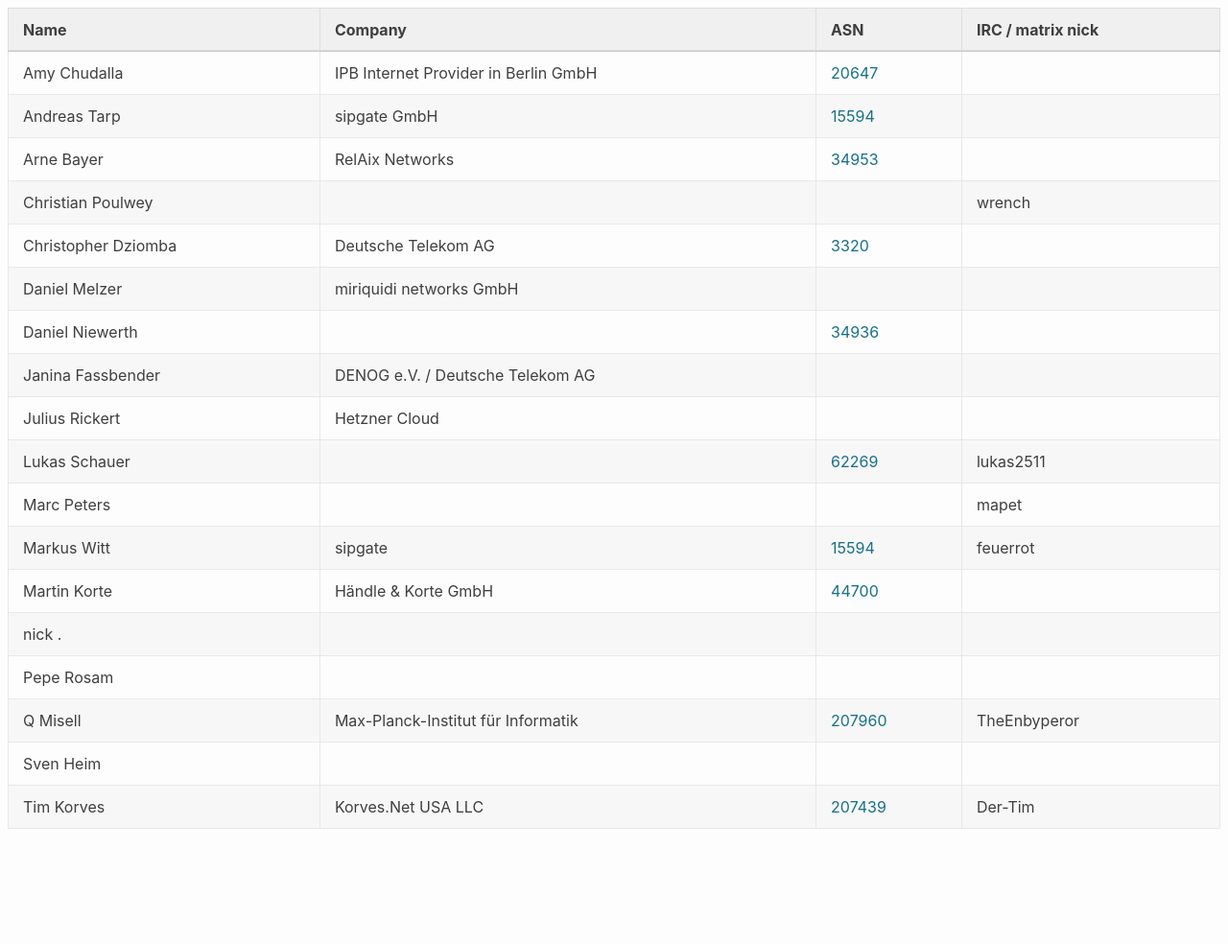
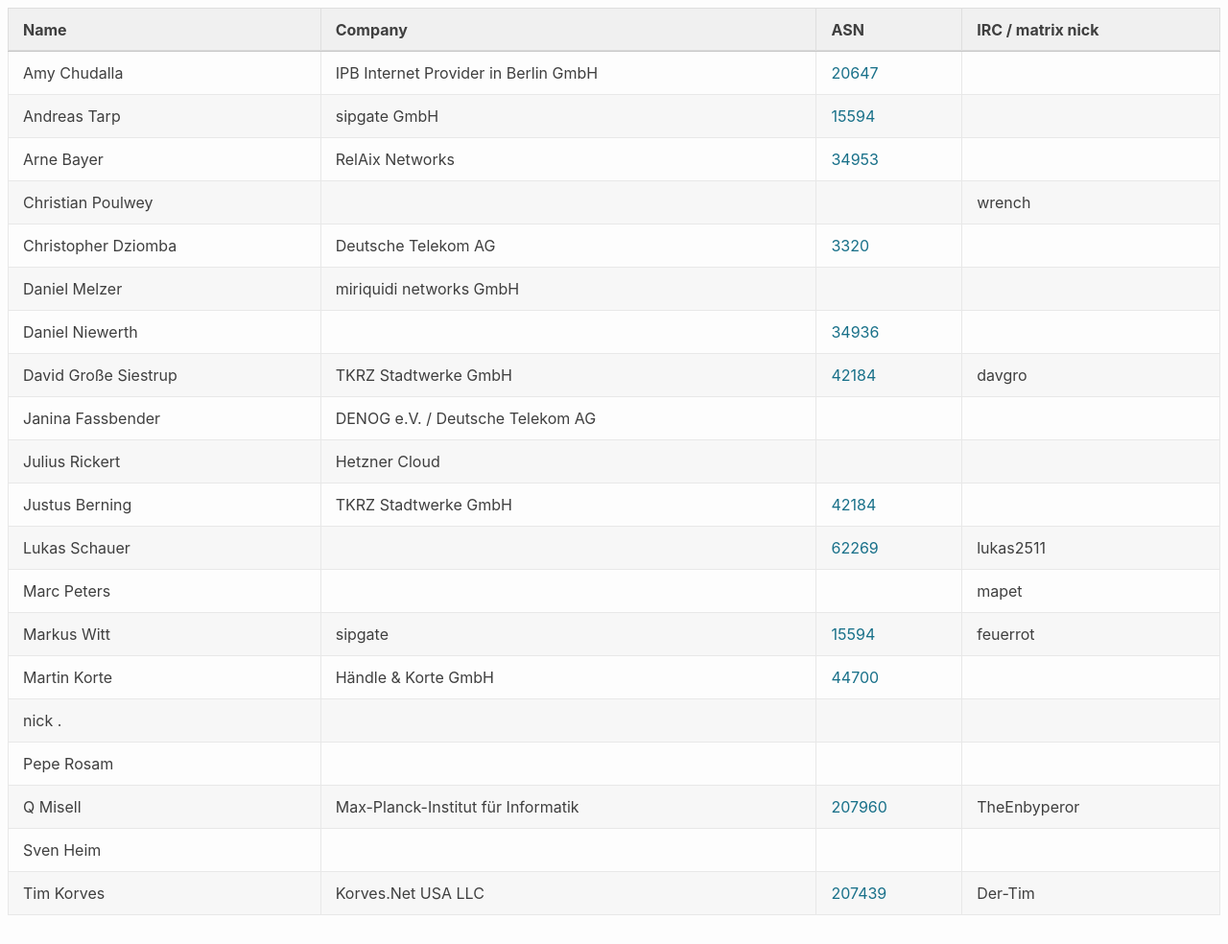
Before and after one commit to denog/pretix-attendeelist, a Jekyll site: the page built from denogmeetup25-05/index.markdown, in a window 1280 px wide and 984 px high. Shown: the whole window at 96% size. Built offline with Jekyll 4.4.1, drawn with Linux system fonts in a browser that asks for light colours.

Commit message:
Latest data: Mon May 12 13:37:29 UTC 2025

```diff
--- a/_data/attendees_denogmeetup25-05.json
+++ b/_data/attendees_denogmeetup25-05.json
@@ -42,6 +42,12 @@
     "asn": "34936"
   },
   {
+    "name": "David Große Siestrup",
+    "company": "TKRZ Stadtwerke GmbH",
+    "irc": "davgro",
+    "asn": "42184"
+  },
+  {
     "name": "Janina Fassbender",
     "company": "DENOG e.V. / Deutsche Telekom AG",
     "irc": null,
@@ -52,6 +58,12 @@
     "company": "Hetzner Cloud",
     "irc": null,
     "asn": null
+  },
+  {
+    "name": "Justus Berning",
+    "company": "TKRZ Stadtwerke GmbH",
+    "irc": null,
+    "asn": "42184"
   },
   {
     "name": "Lukas Schauer",
```
